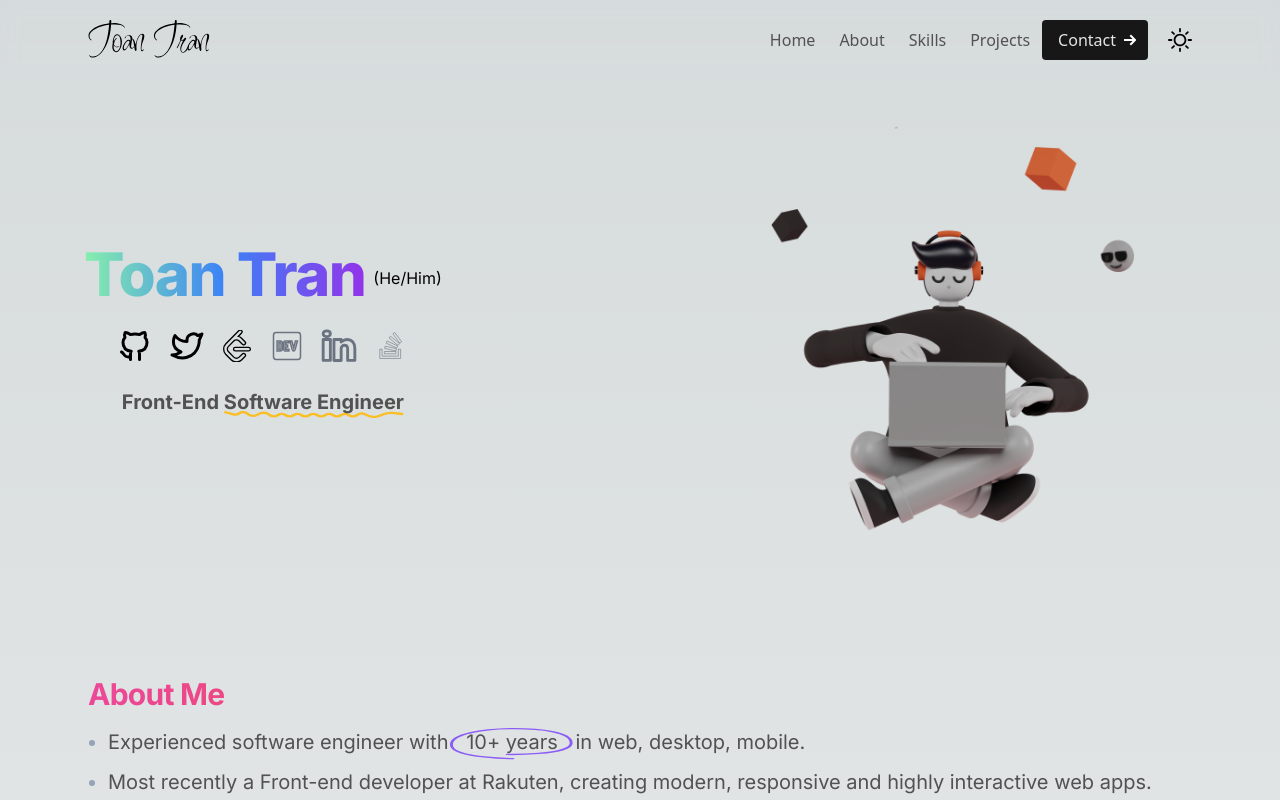
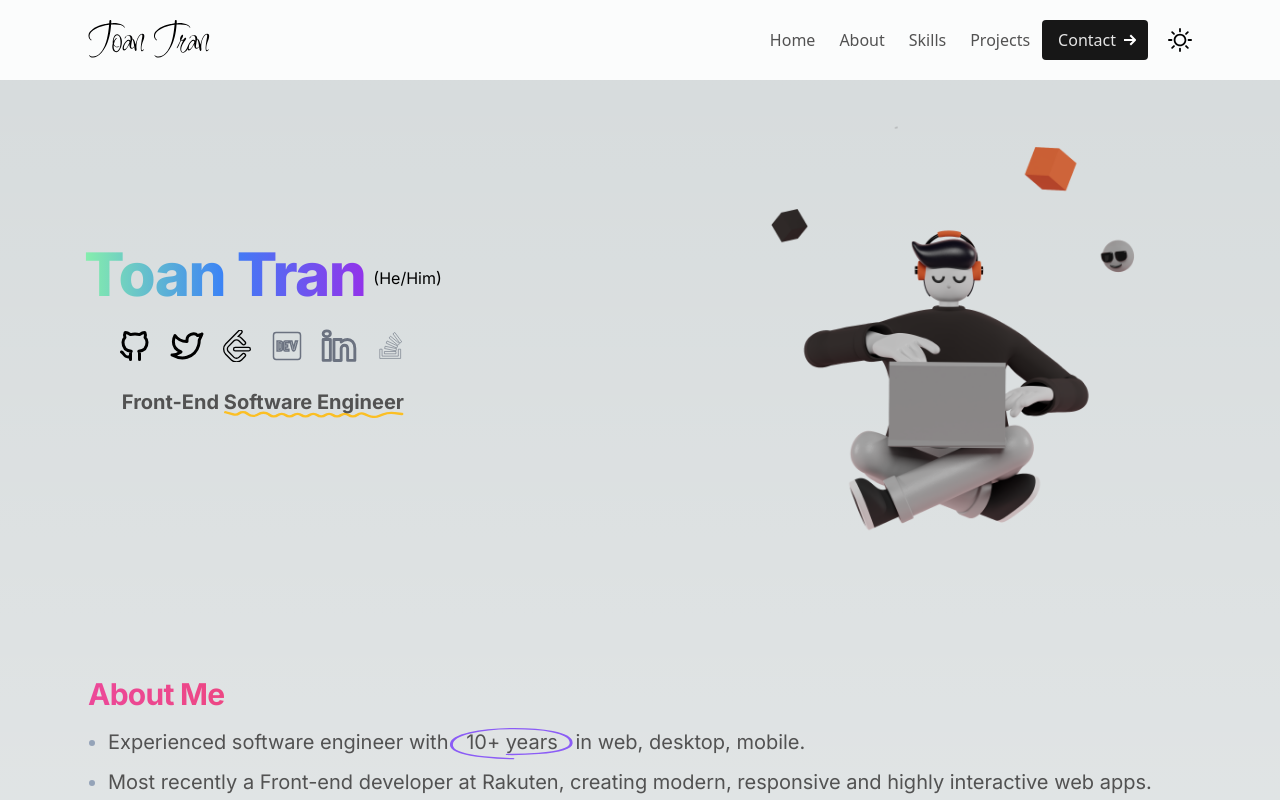
Before and after one commit to toantd90/portfolio, a Next.js app: page / in a window 1280 px wide. Shown: the top 800 px of the page. Built offline with nearby package versions, Linux system fonts and the light colour scheme.

Commit message:
Fix mobile background, blur

```diff
--- a/components/Header.tsx
+++ b/components/Header.tsx
@@ -19,7 +19,7 @@ export default function Header() {
 
   return (
     <header
-      className={`fixed w-full z-30 md:bg-opacity-90 transition duration-300 ease-in-out false backdrop-blur`}
+      className={`fixed w-full z-30 md:bg-opacity-90 transition duration-300 ease-in-out false bg-white dark:bg-neutral-900/90 backdrop-blur`}
     >
       <div className="max-w-6xl mx-auto px-5 sm:px-6">
         <div className="flex items-center justify-between h-16 md:h-20">
--- a/components/Menu.tsx
+++ b/components/Menu.tsx
@@ -19,7 +19,9 @@ export default function Menu({ isMenuActive, onMenuClick }: Props) {
   return (
     <nav
       id="mobile-nav"
-      className={`backdrop-blur md:opacity-100 md:visible ${isMenuActive ? styles.active : ""} ${
+      className={`md:opacity-100 md:visible ${isMenuActive ? styles.active : ""} ${
+        isMenuActive ? "bg-white dark:bg-neutral-900/90" : ""
+      } ${
         styles.nav
       } absolute top-full h-screen pb-16 z-20 left-0 w-full overflow-scroll transition-all duration-300 ease-in-out md:flex-grow  md:pb-0 md:w-auto md:overflow-hidden md:h-auto md:static`}
     >
```
